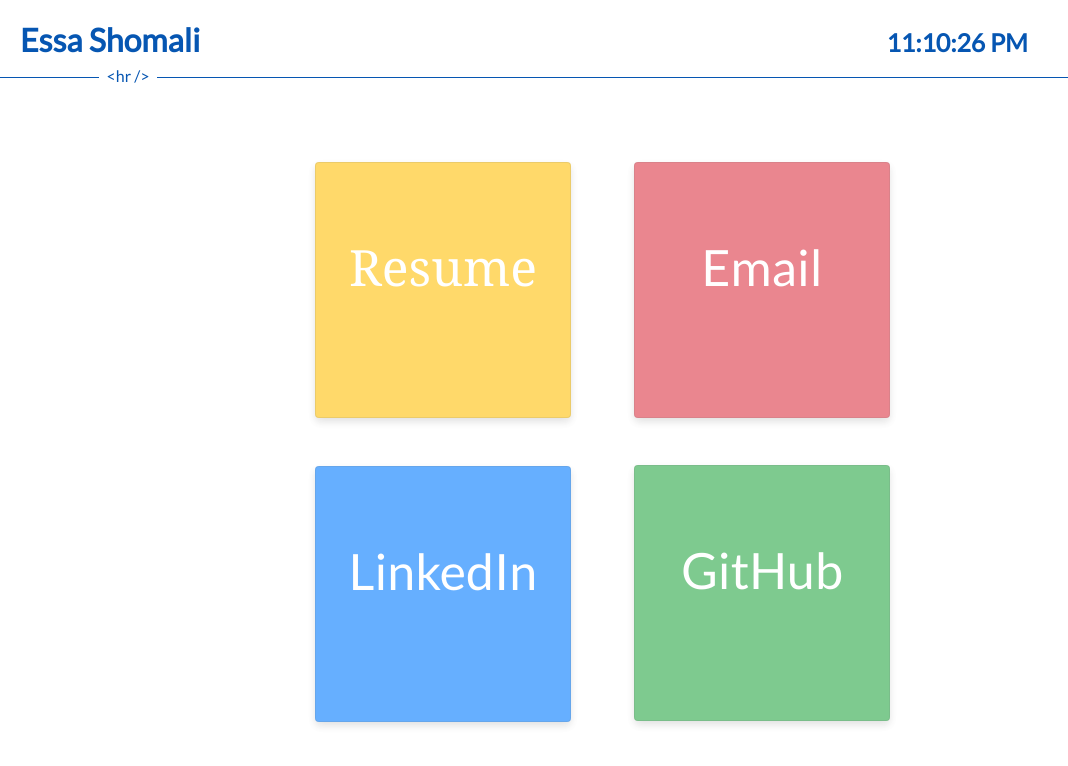
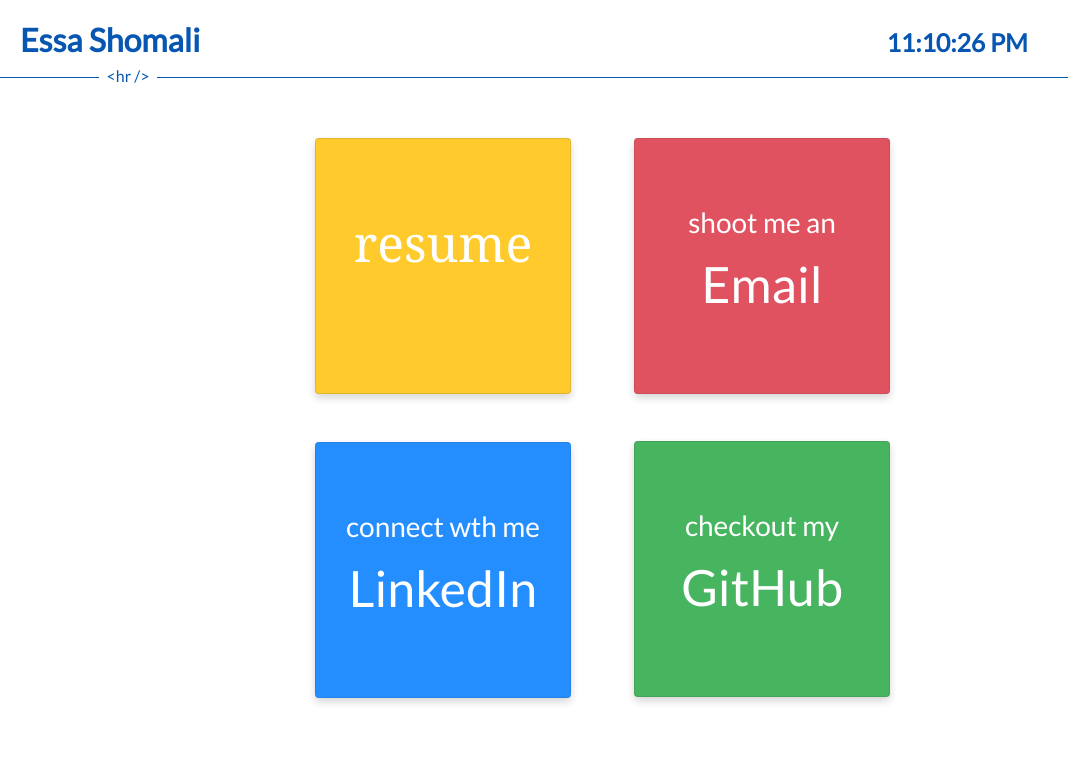
Before and after one commit to eshomali/my-site, a React (Create React App) app: page / in a window 1280 px wide. Shown: the top 766 px of the page, without its empty margins (0-1068 px from the left). Built offline with nearby package versions, Linux system fonts and the light colour scheme.

Commit message:
Added JS functionality to components

```diff
--- a/src/App.js
+++ b/src/App.js
@@ -9,6 +9,11 @@
 import Projects from './Projects';
 
 export default class App extends Component {
+
+    constructor(props) {
+        super(props);
+    }
+
     render() {
         return (
             <div>
--- a/src/Home.js
+++ b/src/Home.js
@@ -1,17 +1,21 @@
-import React, { Component, useState } from 'react';
+import React, { Component, useState, useEffect } from 'react';
 import profileImage from './img/cat.jpg';
 import profileImage2 from './img/cat.jpg';
 import Card from 'react-bootstrap/Card';
 import Modal from 'react-bootstrap/Modal';
 import Button from 'react-bootstrap/Button';
 import Accordion from 'react-bootstrap/Accordion';
+import Badge from 'react-bootstrap/Badge';
+import Jumbotron from 'react-bootstrap/Jumbotron';
+
 import Projects from './Projects';
+import { tsImportEqualsDeclaration, thisExpression } from '@babel/types';
 //import { Link } from 'react-router';
 //import { BrowserRouter as Router, Route, Link } from "react-router-dom";
 
 class Home extends Component {
 
-    Accordion(){
+    Accordion(){ //Example of an accordion-card structure
         return (
             <>
             <div class="AccordionParent">
@@ -42,12 +46,27 @@
         )
     }
 
+    networkRequest() {
+        return new Promise(resolve => setTimeout(resolve, 2000));
+    }
+
     myHomepage() {
         const wd = "16rem";
         const ht = "16rem";
         const [show, setShow] = useState(false);
+        const [isLoading, setLoading] = useState(false);
+
         const handleClose = () => setShow(false);
         const handleShow = () => setShow(true);
+        const handleClick = () => setLoading(true);
+
+        useEffect(() => {
+            if (isLoading === true) {
+                this.networkRequest().then(() => { setLoading(false); });
+            }
+        }, [isLoading]);
+
+        //const resume = <Badge variant="primary">Resume</Badge>;
 
         return (
             <>
@@ -56,7 +75,7 @@
                     <Card bg="warning" style={{ width: wd, height: ht }}>
                         <Card.Body onClick={handleShow}>
                             <Card.Text>
-                                Resume
+                                resume
                             </Card.Text>
                         </Card.Body>
                     </Card>
@@ -65,6 +84,7 @@
                     <Card bg="danger" style={{ width: wd, height: ht }}>
                         <Card.Body>
                             <Card.Text>
+                                <h3>shoot me an</h3>
                                 <a class="links" href="mailto:eshomali@gmail.com">Email</a>
                             </Card.Text>
                         </Card.Body>
@@ -74,6 +94,7 @@
                     <Card bg="primary" style={{ width: wd, height: ht }}>
                         <Card.Body>
                             <Card.Text>
+                                <h3>connect wth me</h3>
                                 <a class="links" href="https://www.linkedin.com" target="_blank">LinkedIn</a>
                             </Card.Text>
                         </Card.Body>
@@ -83,12 +104,14 @@
                     <Card bg="success" style={{ width: wd, height: ht }}>
                         <Card.Body>
                             <Card.Text>
+                                <h3>checkout my</h3>
                                 <a class="links" href="https://www.github.com/eshomali" target="_blank">GitHub</a>
                             </Card.Text>
                         </Card.Body>
                     </Card>
                 </div>
             </div>
+
             <Modal show={show} onHide={handleClose}>
                 <Modal.Header closeButton>
                     <Modal.Title><strong><h3>Resume</h3></strong></Modal.Title>
@@ -194,8 +217,9 @@
                     <Button variant="secondary" onClick={handleClose}>
                         Exit
                     </Button>
-                    <Button variant="primary" onClick={handleClose}>
-                        Download
+                    <Button variant="primary" disabled={isLoading}
+                            onClick={!isLoading ? handleClick : null}>
+                        {isLoading ? 'Downloading....' : ' Download PDF '}
                     </Button>
                 </Modal.Footer>
             </Modal>
@@ -211,6 +235,12 @@
         );
     }
 
+    constructor(props) {
+        super(props);
+        this.networkRequest = this.networkRequest.bind(this);
+        this.myHomepage = this.myHomepage.bind(this);
+    }
+
     render() {
 
         return (
@@ -219,11 +249,7 @@
                 <div className="main-text">
                     <span id="main-header"></span>
                 </div>
-
-                <br/>
-                <div className="parallax-one">
-                    <this.myHomepage/>
-                </div>
+                <this.myHomepage/>
             </div>
 
         )
--- a/src/Nav.js
+++ b/src/Nav.js
@@ -1,4 +1,6 @@
 import React, { Component } from 'react';
+import Badge from 'react-bootstrap/Badge';
+import Button from 'react-bootstrap/Button';
 
 class Nav extends Component {
     render() {
```
